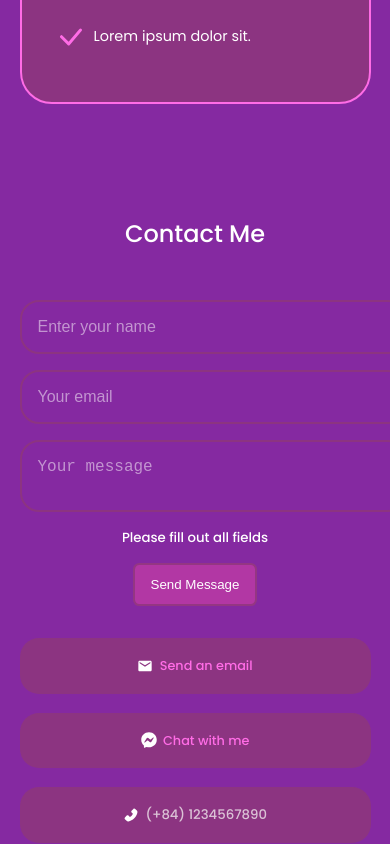
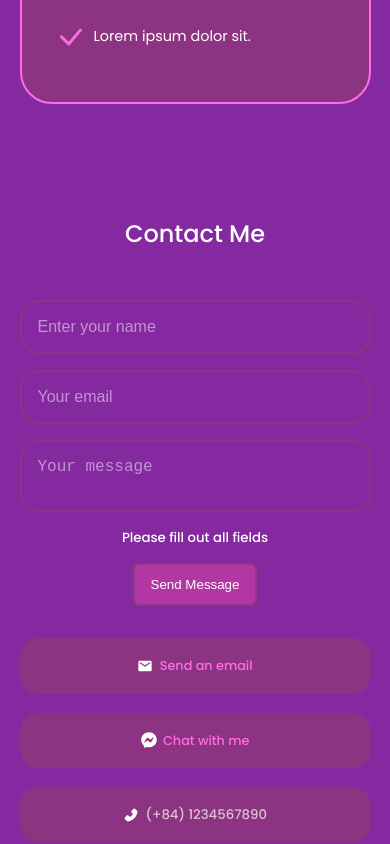
Before and after one commit to onbao165/portfolio-web-react, a React (Create React App) app: page / in a window 390 px wide. Shown: the part 5557-6401 px from the top of the page. Built offline with nearby package versions, Linux system fonts and the light colour scheme.

Commit message:
contact responsive fix for mobile and tablet

```diff
--- a/src/components/Contact/Contact.jsx
+++ b/src/components/Contact/Contact.jsx
@@ -22,7 +22,7 @@ const Contact = () => {
             <h5>Please fill out all fields</h5>
             <div className="send-btn">
             <button type='submit' className='btn btn-primary-variant'>Send Message</button>
-          </div>
+            </div>
         </form>
         <div className="contact_options">
           <article className="contact_option">
--- a/src/components/Contact/contact.css
+++ b/src/components/Contact/contact.css
@@ -44,7 +44,7 @@ form{
     margin: 0 auto;
 }
 .send-btn .btn{
-    padding: 0.75rem 3rem;
+    padding: 0.75rem 2rem;
 }
 input,textarea{
     width: 100%;
@@ -72,6 +72,10 @@ input::placeholder,textarea::placeholder{
         grid-template-columns: 1fr;
         gap: 2rem;
     }
+    form input,textarea{
+        width: 90%;
+        margin: 0 auto;
+    }
 }
 /* for mobile */
 @media screen and (max-width:600px){
```
